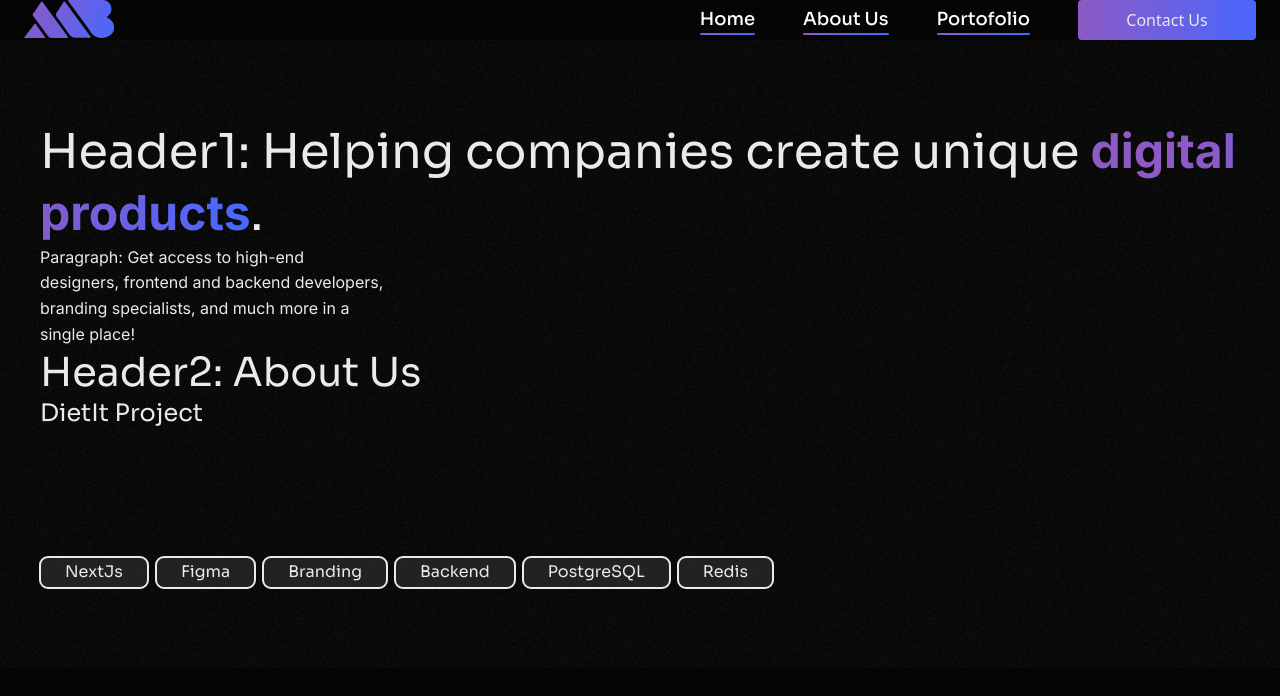
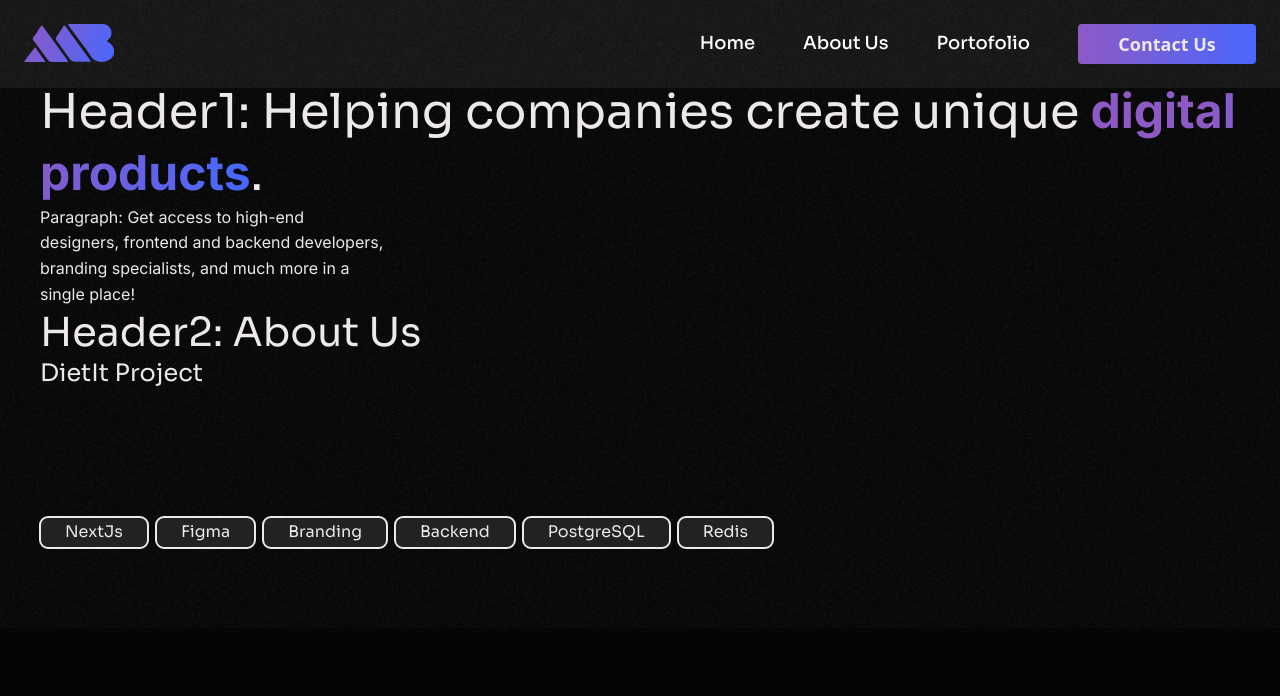
Before and after one commit to Migacz-Brothers/migacz-brothers, a Next.js app: page /design-system in a window 1280 px wide. Shown: the top 696 px of the page. Built offline with nearby package versions, Linux system fonts and the light colour scheme.

Commit message:
add Desktop navbar

```diff
--- a/components/Navbar/Navbar.tsx
+++ b/components/Navbar/Navbar.tsx
@@ -5,9 +5,11 @@ import NavbarIcon from '../svgs/NavbarIcon';
 
 export default function Navbar() {
   return (
-    <nav>
-      <div className='max-w-[1264px] mx-auto lg:px-4 px-8 flex justify-between my'>
-        <div className='cursor-pointer'>
+    <>
+      {/* nav desktop */}
+      <nav className='w-full bg-[#ffffff10] fixed z-50 top-0 left-0 py-6'>
+        <div className='max-w-[1264px] mx-auto lg:px-4 px-8 flex justify-between'>
+          <div className=''>
             <NavbarIcon />
           </div>
           <ul className='flex items-center gap-12'>
@@ -15,14 +17,20 @@ export default function Navbar() {
             <NavLinks>About Us</NavLinks>
             <NavLinks>Portofolio</NavLinks>
             <Link
-            href={''}
-            className='w-[178px] h-10 nav-background grid place-items-center rounded text'
+              href={'#'}
+              className='w-[178px] h-10 nav-background grid place-items-center rounded text-lg font-semibold'
             >
               Contact Us
             </Link>
           </ul>
         </div>
       </nav>
+      {/* nav desktop */}
+
+      {/* nav mobile */}
+      <div></div>
+      {/* nav mobile */}
+    </>
   );
 }
 
@@ -34,11 +42,11 @@ const NavLinks = ({ children }: NavLinksProps) => {
   return (
     <li>
       <Link
-        href={''}
-        className='text-[#ffffff] font-header hover:font-bold font-medium text-lg'
+        href={'#'}
+        className='inline-block text-[#ffffff] font-header font-medium text-lg group'
       >
         {children}
-        <div className='h-[2px] w-full nav-background rounded-[50px]' />
+        <div className='h-[2px] w-full nav-background rounded-[50px] opacity-0 group-hover:opacity-100 duration-200' />
       </Link>
     </li>
   );
```
Lines whose indentation alone changed are shown as unchanged.
